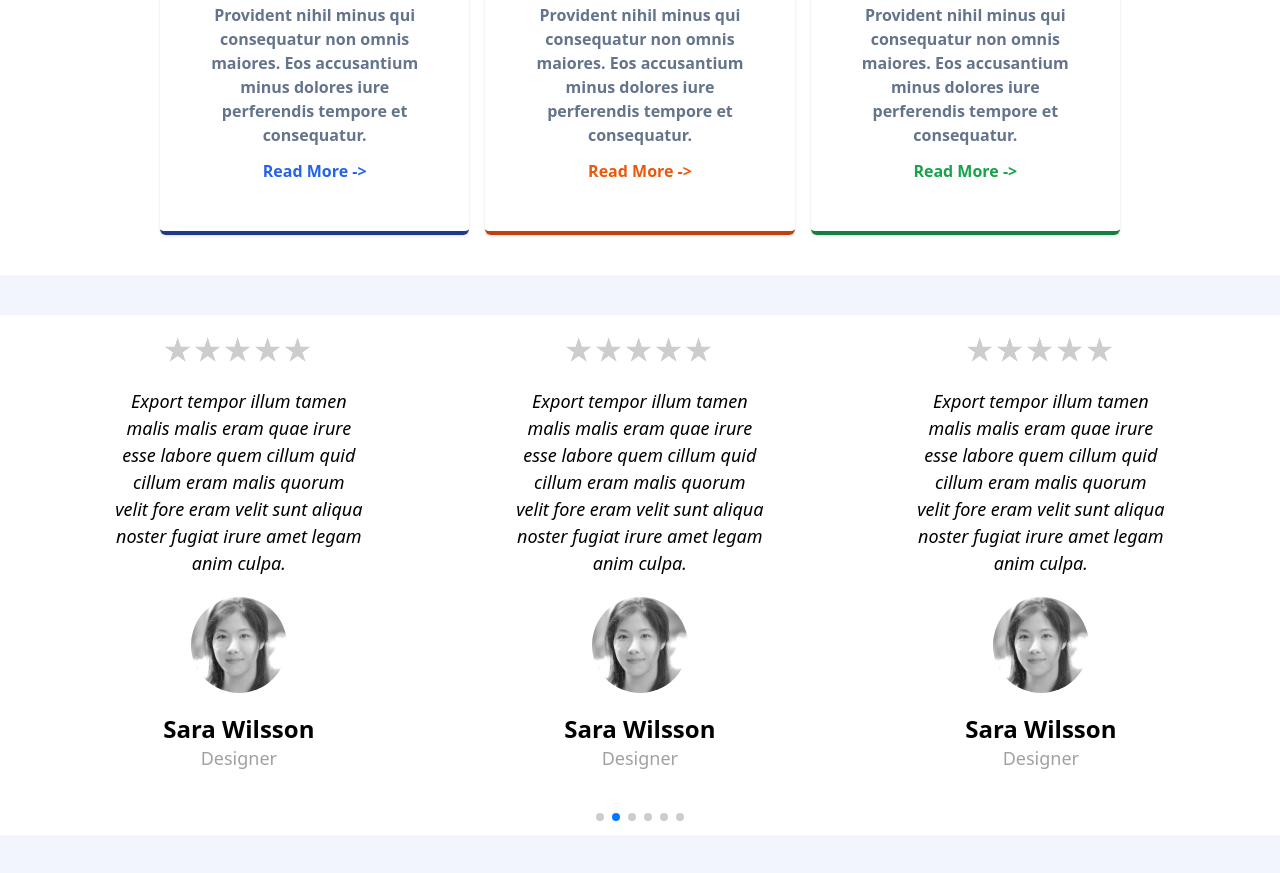
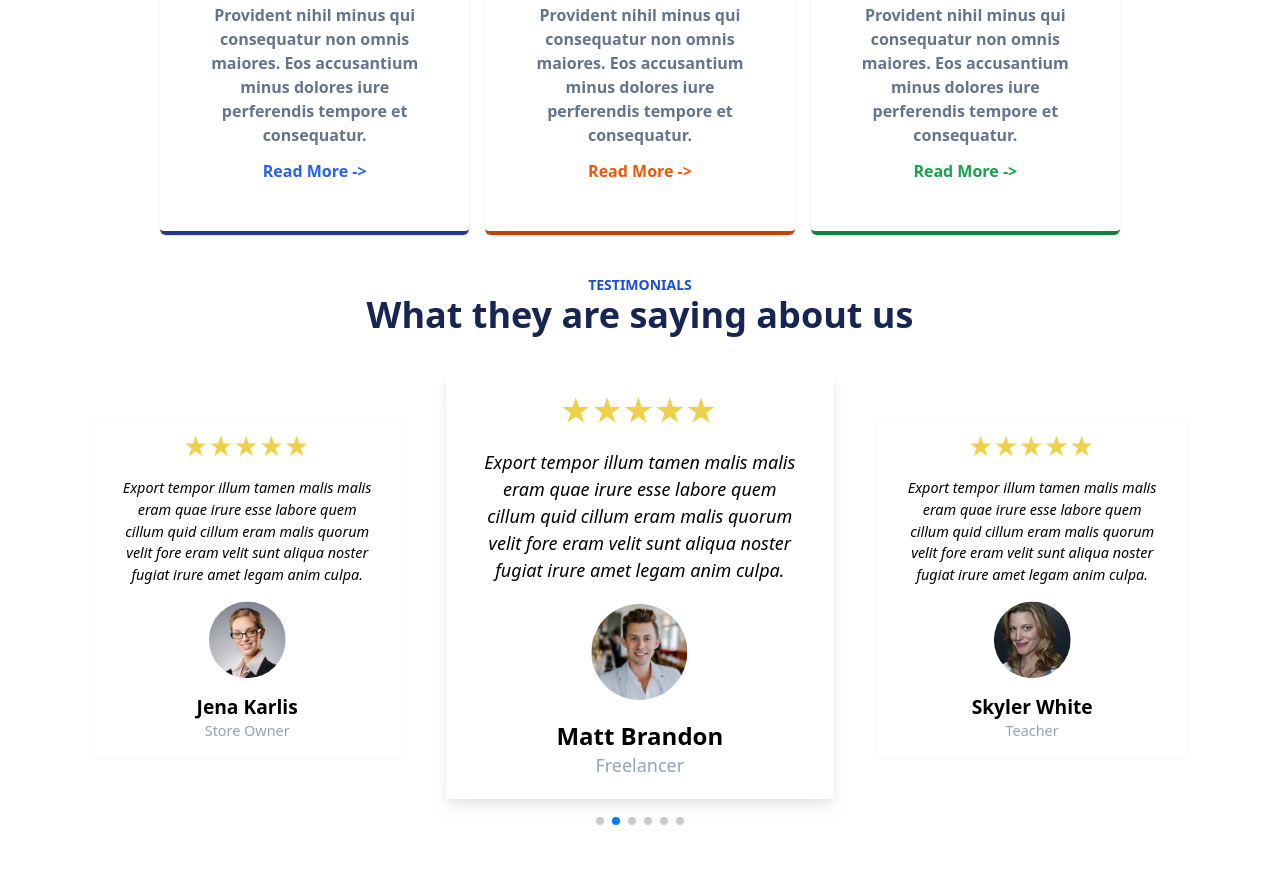
Before and after one commit to Gamalielaradeya/FlexStart, a website: page src/index.html in a window 1280 px wide. Shown: the part 4633-5506 px from the top of the page. After the commit the page ends 5472 px from the top, so only its background shows below. Drawn offline with nearby package versions, Linux system fonts and the light colour scheme.

Commit message:
update swiper responsive and design

```diff
--- a/src/index.html
+++ b/src/index.html
@@ -548,17 +548,23 @@
     </div>-->
 
     <div class="bg-white w-full">
-    <div class="w-11/12 h-auto my-10 mx-auto">
+        <div class="w-11/12 h-auto flex flex-col mx-auto space-y-10">
+            <div class="flex flex-col items-center justify-center">
+                <span class="uppercase text-sm font-bold text-blue-700">testimonials</span>
+                <span class="text-blue-950 text-3xl lg:text-4xl font-semibold text-center">What they are saying about us</span>
+            </div>
             <!-- Slider main container -->
-        <div class="swiper">
-            <div class="swiper-wrapper">
+            <div class="swiper ">
+                <div class="swiper-wrapper ">
                     <div class="swiper-slide">
-                <div class="bg-white flex flex-col items-center py-5 space-y-5 border-2">
+                        <div class=" flex flex-col items-center py-5 space-y-5">
                             <div class="w-5/12">
                                 <img src="../assets/img/pngwing.com.png" alt="">
                             </div>
-                    <div class="w-8/12 font-thin font-sans italic">
-                        <span>Export tempor illum tamen malis malis eram quae irure esse labore quem cillum quid cillum eram malis quorum velit fore eram velit sunt aliqua noster fugiat irure amet legam anim culpa.</span>
+                            <div class="w-10/12 font-thin font-sans italic">
+                                <span>Export tempor illum tamen malis malis eram quae irure esse labore quem cillum quid
+                                    cillum eram malis quorum velit fore eram velit sunt aliqua noster fugiat irure amet
+                                    legam anim culpa.</span>
                             </div>
                             <div class="w-24 h-auto">
                                 <img class="rounded-full" src="../assets/img/testimonials/testimonials-2.jpg" alt="">
@@ -569,49 +575,22 @@
                             </div>
                         </div>
                     </div>
-              <div class="swiper-slide  active-slide"> <div class="bg-white flex flex-col items-center py-5 space-y-5">
+                    <div class="swiper-slide ">
+                        <div class="bg-white flex flex-col items-center py-5 space-y-5">
                             <div class="w-5/12">
                                 <img src="../assets/img/pngwing.com.png" alt="">
                             </div>
-                <div class="w-8/12 font-thin font-sans italic">
-                    <span>Export tempor illum tamen malis malis eram quae irure esse labore quem cillum quid cillum eram malis quorum velit fore eram velit sunt aliqua noster fugiat irure amet legam anim culpa.</span>
+                            <div class="w-10/12 font-thin font-sans italic">
+                                <span>Export tempor illum tamen malis malis eram quae irure esse labore quem cillum quid
+                                    cillum eram malis quorum velit fore eram velit sunt aliqua noster fugiat irure amet
+                                    legam anim culpa.</span>
                             </div>
                             <div class="w-24 h-auto">
-                    <img class="rounded-full" src="../assets/img/testimonials/testimonials-2.jpg" alt="">
+                                <img class="rounded-full" src="../assets/img/testimonials/testimonials-3.jpg" alt="">
                             </div>
                             <div class="flex flex-col">
-                    <span class="font-semibold text-2xl">Sara Wilsson</span>
-                    <span class="text-slate-400">Designer</span>
-                </div>
-            </div></div>
-              <div class="swiper-slide"> <div class="bg-white flex flex-col items-center py-5 space-y-5">
-                <div class="w-5/12">
-                <img src="../assets/img/pngwing.com.png" alt="">
-                </div>
-                <div class="w-8/12 font-thin font-sans italic">
-                    <span>Export tempor illum tamen malis malis eram quae irure esse labore quem cillum quid cillum eram malis quorum velit fore eram velit sunt aliqua noster fugiat irure amet legam anim culpa.</span>
-                </div>
-                <div class="w-24 h-auto">
-                    <img class="rounded-full" src="../assets/img/testimonials/testimonials-2.jpg" alt="">
-                </div>
-                <div class="flex flex-col">
-                    <span class="font-semibold text-2xl">Sara Wilsson</span>
-                    <span class="text-slate-400">Designer</span>
-                </div>
-            </div></div>
-              <div class="swiper-slide"> <div class="bg-white flex flex-col items-center py-5 space-y-5">
-                <div class="w-5/12">
-                <img src="../assets/img/pngwing.com.png" alt="">
-                </div>
-                <div class="w-8/12 font-thin font-sans italic">
-                    <span>Export tempor illum tamen malis malis eram quae irure esse labore quem cillum quid cillum eram malis quorum velit fore eram velit sunt aliqua noster fugiat irure amet legam anim culpa.</span>
-                </div>
-                <div class="w-24 h-auto">
-                    <img class="rounded-full" src="../assets/img/testimonials/testimonials-2.jpg" alt="">
-                </div>
-                <div class="flex flex-col">
-                    <span class="font-semibold text-2xl">Sara Wilsson</span>
-                    <span class="text-slate-400">Designer</span>
+                                <span class="font-semibold text-2xl">Jena Karlis</span>
+                                <span class="text-slate-400">Store Owner</span>
                             </div>
                         </div>
                     </div>
@@ -620,15 +599,17 @@
                             <div class="w-5/12">
                                 <img src="../assets/img/pngwing.com.png" alt="">
                             </div>
-                    <div class="w-8/12 font-thin font-sans italic">
-                        <span>Export tempor illum tamen malis malis eram quae irure esse labore quem cillum quid cillum eram malis quorum velit fore eram velit sunt aliqua noster fugiat irure amet legam anim culpa.</span>
+                            <div class="w-10/12 font-thin font-sans italic">
+                                <span>Export tempor illum tamen malis malis eram quae irure esse labore quem cillum quid
+                                    cillum eram malis quorum velit fore eram velit sunt aliqua noster fugiat irure amet
+                                    legam anim culpa.</span>
                             </div>
                             <div class="w-24 h-auto">
-                        <img class="rounded-full" src="../assets/img/testimonials/testimonials-2.jpg" alt="">
+                                <img class="rounded-full" src="../assets/img/testimonials/testimonials-4.jpg" alt="">
                             </div>
                             <div class="flex flex-col">
-                        <span class="font-semibold text-2xl">Sara Wilsson</span>
-                        <span class="text-slate-400">Designer</span>
+                                <span class="font-semibold text-2xl">Matt Brandon</span>
+                                <span class="text-slate-400">Freelancer</span>
                             </div>
                         </div>
                     </div>
@@ -637,18 +618,59 @@
                             <div class="w-5/12">
                                 <img src="../assets/img/pngwing.com.png" alt="">
                             </div>
-                    <div class="w-8/12 font-thin font-sans italic">
-                        <span>Export tempor illum tamen malis malis eram quae irure esse labore quem cillum quid cillum eram malis quorum velit fore eram velit sunt aliqua noster fugiat irure amet legam anim culpa.</span>
+                            <div class="w-10/12 font-thin font-sans italic">
+                                <span>Export tempor illum tamen malis malis eram quae irure esse labore quem cillum quid
+                                    cillum eram malis quorum velit fore eram velit sunt aliqua noster fugiat irure amet
+                                    legam anim culpa.</span>
                             </div>
                             <div class="w-24 h-auto">
-                        <img class="rounded-full" src="../assets/img/testimonials/testimonials-2.jpg" alt="">
+                                <img class="rounded-full" src="../assets/img/testimonials/skyler.jpg" alt="">
                             </div>
                             <div class="flex flex-col">
-                        <span class="font-semibold text-2xl">Sara Wilsson</span>
-                        <span class="text-slate-400">Designer</span>
+                                <span class="font-semibold text-2xl">Skyler White</span>
+                                <span class="text-slate-400">Teacher</span>
                             </div>
                         </div>
                     </div>
+                    <div class="swiper-slide">
+                        <div class="bg-white flex flex-col items-center py-5 space-y-5">
+                            <div class="w-5/12">
+                                <img src="../assets/img/pngwing.com.png" alt="">
+                            </div>
+                            <div class="w-10/12 font-thin font-sans italic">
+                                <span>Export tempor illum tamen malis malis eram quae irure esse labore quem cillum quid
+                                    cillum eram malis quorum velit fore eram velit sunt aliqua noster fugiat irure amet
+                                    legam anim culpa.</span>
+                            </div>
+                            <div class="w-24 h-auto">
+                                <img class="rounded-full" src="../assets/img/testimonials/saul.jpg" alt="">
+                            </div>
+                            <div class="flex flex-col">
+                                <span class="font-semibold text-2xl">Saul Goodman</span>
+                                <span class="text-slate-400">Lawyer</span>
+                            </div>
+                        </div>
+                    </div>
+                    <div class="swiper-slide">
+                        <div class="bg-white flex flex-col items-center py-5 space-y-5">
+                            <div class="w-5/12">
+                                <img src="../assets/img/pngwing.com.png" alt="">
+                            </div>
+                            <div class="w-10/12 font-thin font-sans italic">
+                                <span>Export tempor illum tamen malis malis eram quae irure esse labore quem cillum quid
+                                    cillum eram malis quorum velit fore eram velit sunt aliqua noster fugiat irure amet
+                                    legam anim culpa.</span>
+                            </div>
+                            <div class="w-24 h-auto">
+                                <img class="rounded-full" src="../assets/img/testimonials/testimonials-6.jpg" alt="">
+                            </div>
+                            <div class="flex flex-col">
+                                <span class="font-semibold text-2xl">Abhisanna</span>
+                                <span class="text-slate-400">FullStack Dev</span>
+                            </div>
+                        </div>
+                    </div>
+
 
                 </div>
                 <div class="pt-10">
@@ -681,25 +703,31 @@
 
         }
 
-        .active-slide {
-        filter: none; /* Remove grayscale from the active slide */
-    }
-
-        .swiper-slide {
+        .swiper-wrapper .swiper-slide {
             text-align: center;
             font-size: 18px;
             background: #fff;
-      filter: grayscale(100%); /* Apply grayscale to all slides */
-        transition: filter 0.3s;
-
             justify-content: center;
             align-items: center;
+            filter: grayscale(100%);
+            transform: scale(0.8);
+            border-radius: 0.5rem;
+            filter: drop-shadow(0 1px 1px rgb(0 0 0 / 0.05));
+        }
+
+        .swiper-slide-next {
+            filter: none !important;
+            transform: scale(1.0) !important;
+
+            filter: drop-shadow(0 10px 10px rgb(0 0 0 / 0.03)) drop-shadow(0 5px 5px rgb(0 0 0 / 0.08)) !important;
         }
 
         .swiper {
             width: 100%;
             height: 100%;
         }
+
+
 
         .swiper-slide img {
             display: block;
@@ -709,6 +737,7 @@
         }
     </style>
     <script src="https://cdn.jsdelivr.net/npm/swiper@9/swiper-bundle.min.js"></script>
+    <script src="https://cdnjs.cloudflare.com/ajax/libs/jquery/3.6.0/jquery.min.js"></script>
     <script>
         window.addEventListener("scroll", function () {
             var navbar = document.getElementById("navbar");
@@ -722,10 +751,10 @@
         const swiper = new Swiper('.swiper', {
             // Optional parameters
             loop: true,
-            slidesPerView: 3,
-            spaceBetween: 30,
-            loop:true,
-            initialSlide:1,
+            speed: 400,
+            slidesPerView: 1,
+            spaceBetween: 5,
+
 
             // If we need pagination
             pagination: {
@@ -733,18 +762,40 @@
                 clickable: true,
             },
 
-            // Navigation arrows
-            navigation: {
-                nextEl: '.swiper-button-next',
-                prevEl: '.swiper-button-prev',
+            //autoplay
+            autoplay: {
+                delay: 2500,
+                disableOnInteraction: false,
+                reverseDirection:false,
             },
 
-            // And if we need scrollbar
-            scrollbar: {
-                el: '.swiper-scrollbar',
+            breakpoints: {
+
+                320: {
+                    slidesPerView: 1,
+                    spaceBetween: 5
                 },
+
+
+                840: {
+                    slidesPerView: 3,
+                    spaceBetween: 5
+                }
+
+            },
+
+
+
         });
+
+        const swiperSlides = document.querySelectorAll('.swiper-slide');
+
+        swiperSlides.forEach(function (slide) {
+            slide.classList.add('grayscale');
+        });
+
     </script>
+
 
 
 
```
Also changed, not shown: assets/img/testimonials/saul.jpg (added), assets/img/testimonials/skyler.jpg (added), assets/img/testimonials/testimonials-6.jpg (added), dist/output.css. Lines whose indentation alone changed are shown as unchanged.
